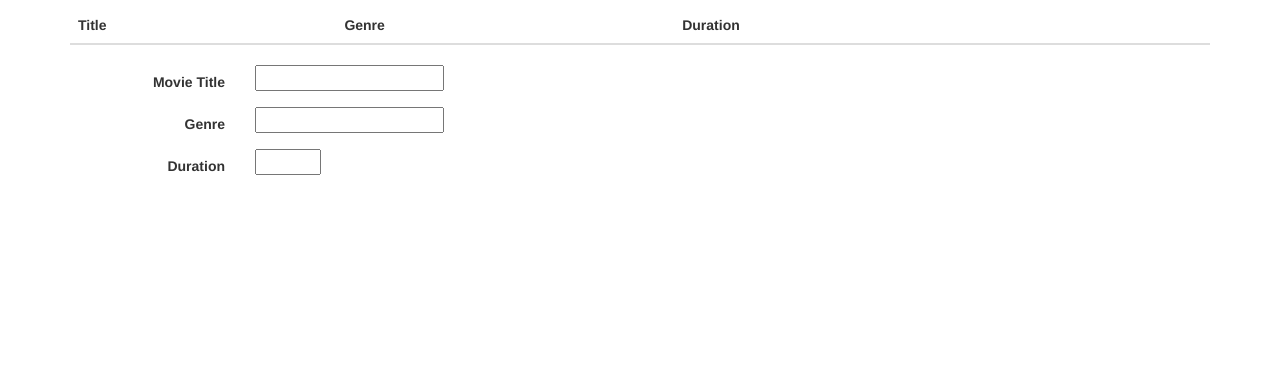
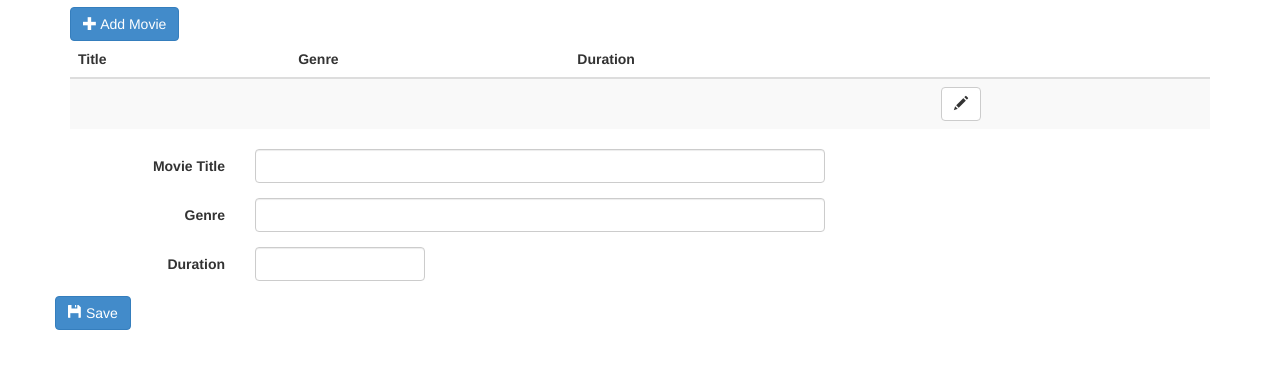
Before and after one commit to wcabus/learning-knockout, a plain HTML site: page index.html in a window 1280 px wide. Shown: the part 63-432 px from the top of the page. Drawn offline with Linux system fonts and the light colour scheme.

Commit message:
Changed index.html based on the end results

```diff
--- a/index.html
+++ b/index.html
@@ -7,6 +7,8 @@
 	<body>
 		<div class="container">
 			<h1>Learning Knockout</h1>
+			<div data-bind=""><!-- TODO: hide this when editing -->
+				<button class="btn btn-primary" data-bind="click: add"><i class="glyphicon glyphicon-plus"></i> Add Movie</button>
 				<table class="table table-hover table-striped">
 					<thead>
 						<tr>
@@ -25,27 +27,30 @@
 						</tr>
 					</tbody>
 				</table>
-			<div class="row">
-				<form>
+			</div>
+			<div class="row" data-bind=""><!-- TODO: Only show this when editing -->
+				<form data-bind="with: editor">
 					<div class="form-horizontal">
 						<div class="form-group">
 							<label class="col-md-2 control-label">Movie Title</label>
-							<div class="col-md-5">
-								<input type="text" data-bind="value: title" />
+							<div class="col-md-6">
+								<input type="text" id="title" class="form-control" data-bind="value: title" />
 							</div>
 						</div>
 						<div class="form-group">
 							<label class="col-md-2 control-label">Genre</label>
-							<div class="col-md-5">
-								<input type="text" data-bind="value: genre" />
+							<div class="col-md-6">
+								<input type="text" class="form-control" data-bind="value: genre" />
 							</div>
 						</div>
 						<div class="form-group">
 							<label class="col-md-2 control-label">Duration</label>
-							<div class="col-md-5">
-								<input type="number" min="0" max="999" data-bind="value: duration" />
+							<div class="col-md-2">
+								<input type="number" class="form-control" min="0" max="999" data-bind="value: duration" />
 							</div>
 						</div>
+						<!-- TODO: clear the editor to return to the table -->
+						<button class="btn btn-primary" data-bind=""><i class="glyphicon glyphicon-floppy-disk"></i> Save</button>
 					</div>
 				</form>
 			</div>
@@ -71,7 +76,7 @@
 						return hours + ':' + minutes;
 					}
 
-					return '0 minutes';
+					return '00:00';
 				}, this);
 			}
 
@@ -79,10 +84,44 @@
 				var self = this;
 
 				this.movies = ko.observableArray();
-				this.editor = ko.observable(null);
+				this.editor = ko.observable(null); // <-- this will hold our editable movie object
+
+				//TODO:
+				// showEditor: returns true if the edit view should be shown
+				// add: adds a new, empty Movie to the movies array
+				// edit: edits the current Movie
 			}
 
-			ko.applyBindings(new ViewModel());
+			/*
+			// Create a ViewModel instance and fire up Knockout.
+			var vm = new ViewModel();
+			ko.applyBindings(vm);
+
+			// Let's add some data to begin with
+			var movie = new Movie();
+			movie.title('Maleficent');
+			movie.genre('Action, adventure, family');
+			movie.duration(97);
+			vm.movies.push(movie);
+
+			movie = new Movie();
+			movie.title('X-Men: Days of Future Past');
+			movie.genre('Action, adventure, sci-fi');
+			movie.duration(131);
+			vm.movies.push(movie);
+
+			movie = new Movie();
+			movie.title('A Million Ways to Die in the West');
+			movie.genre('Comedy, western');
+			movie.duration(116);
+			vm.movies.push(movie);
+
+			movie = new Movie();
+			movie.title('Godzilla');
+			movie.genre('Action, sci-fi, thriller');
+			movie.duration(123);
+			vm.movies.push(movie);
+			*/
 		</script>
 	</body>
 </html>
```
Lines whose indentation alone changed are shown as unchanged.
